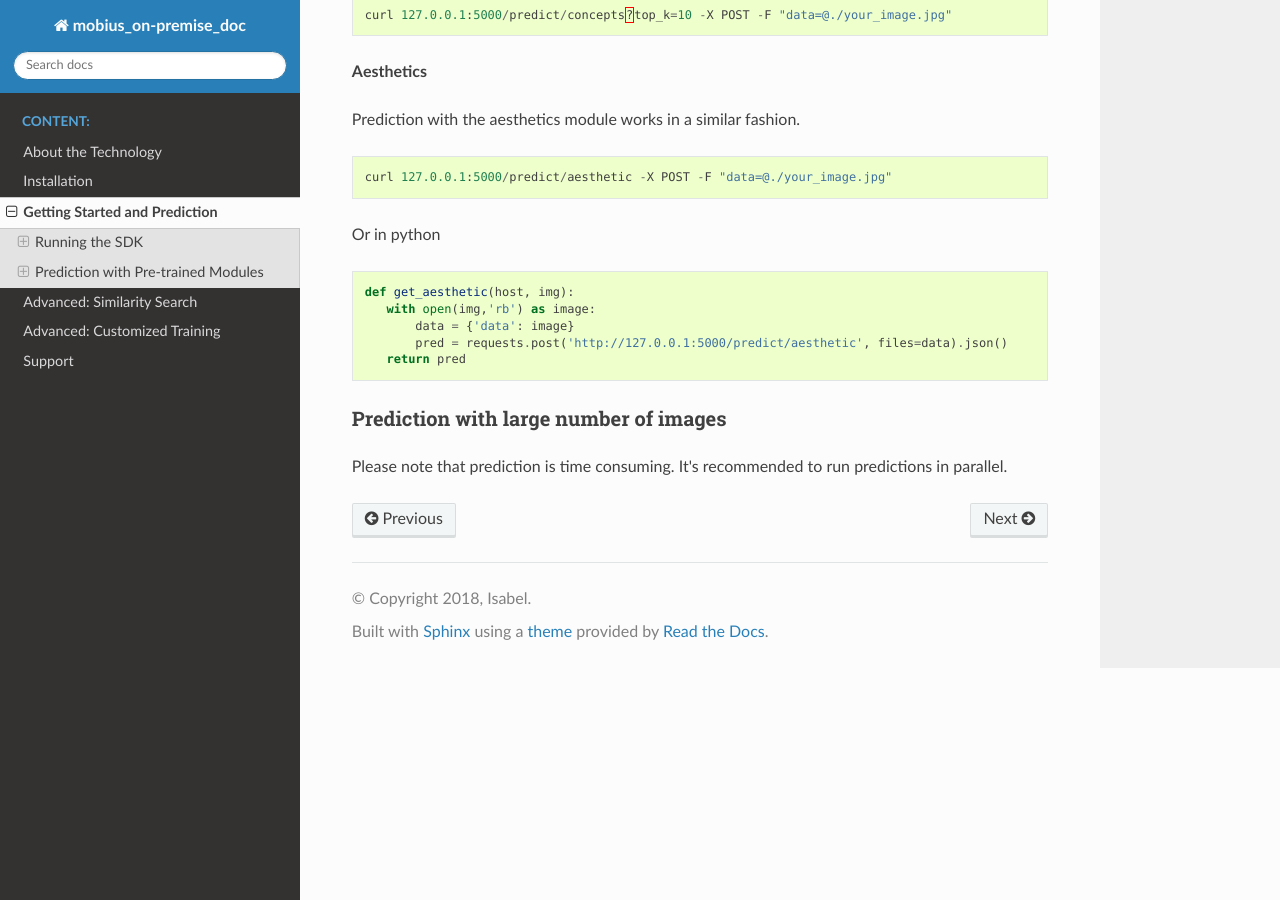
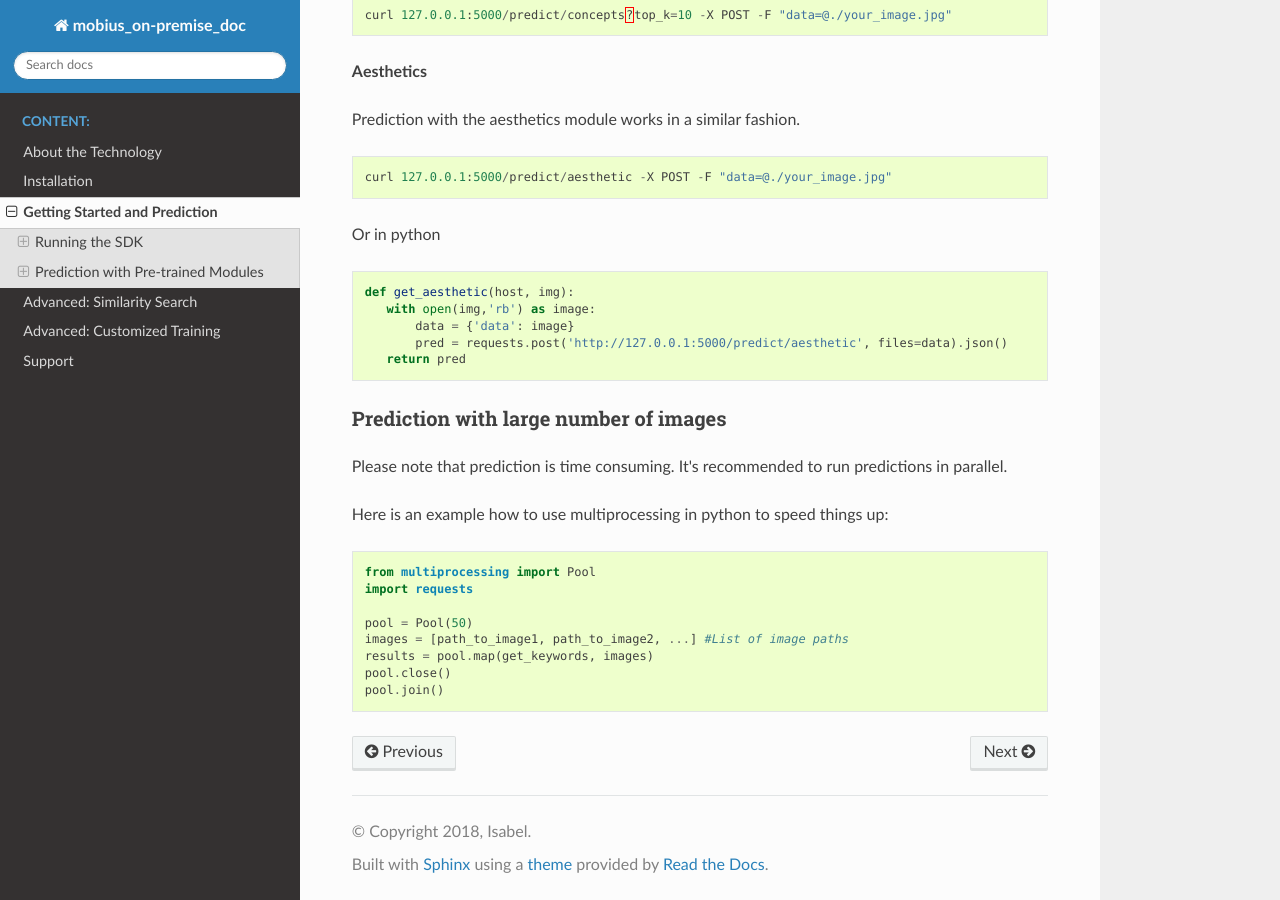
Before and after one commit to rumlingd/mobius_on-premise_doc, a Sphinx documentation site: the page built from source/getting-started.rst, in a window 1280 px wide and 900 px high, scrolled down 1585 px. Built offline with Sphinx 7.4.7 and the Read the Docs theme 2.0.0, drawn with Linux system fonts in a browser that asks for light colours; formulas are drawn with MathJax 3.

Commit message:
Added code snippet for parallel prediction

```diff
--- a/source/getting-started.rst
+++ b/source/getting-started.rst
@@ -96,3 +96,15 @@ Prediction with large number of images
 
 Please note that prediction is time consuming. It's recommended to run predictions
 in parallel.
+
+Here is an example how to use multiprocessing in python to speed things up:
+::
+
+  from multiprocessing import Pool
+  import requests
+
+  pool = Pool(50)
+  images = [path_to_image1, path_to_image2, ...] #List of image paths
+  results = pool.map(get_keywords, images)
+  pool.close()
+  pool.join()
```
